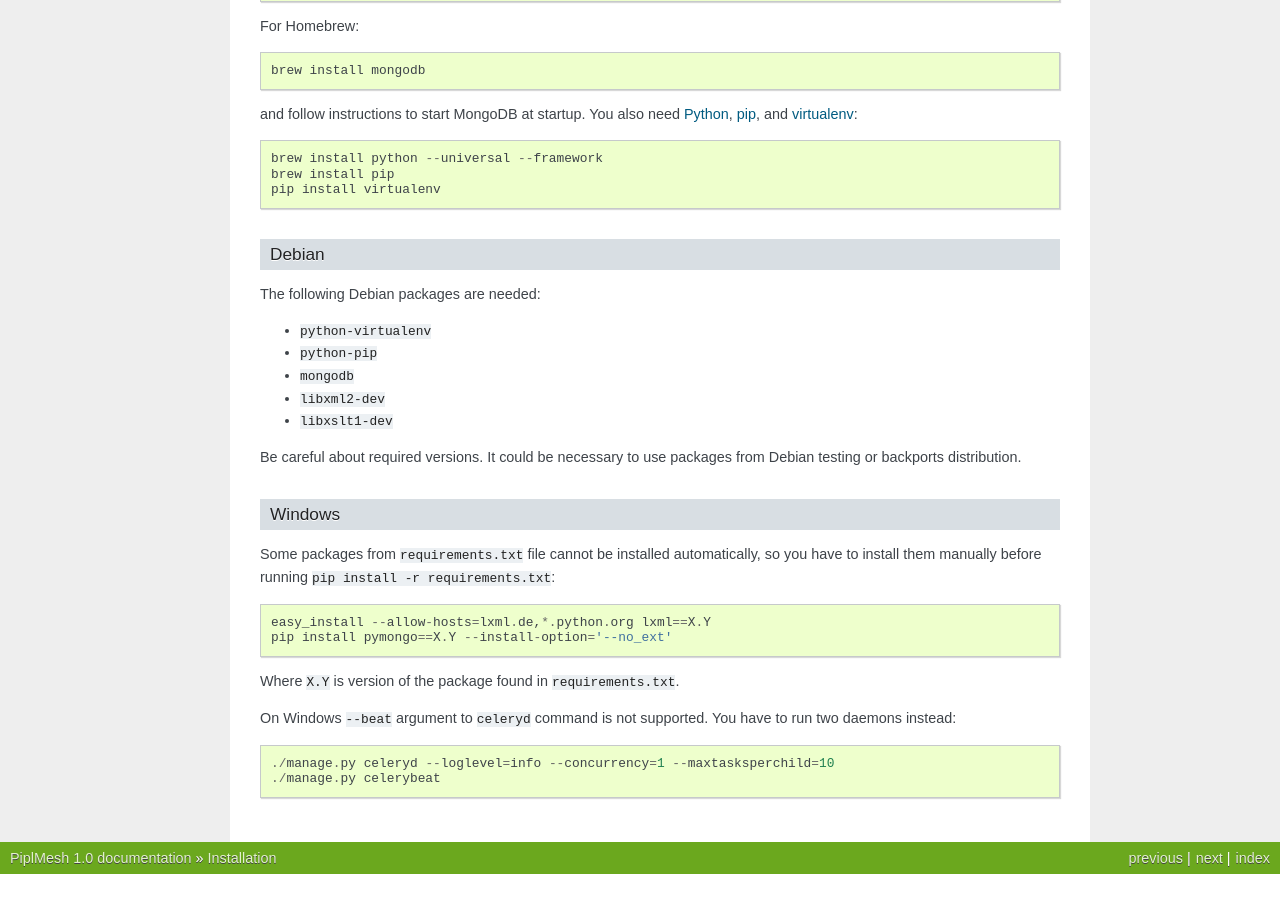
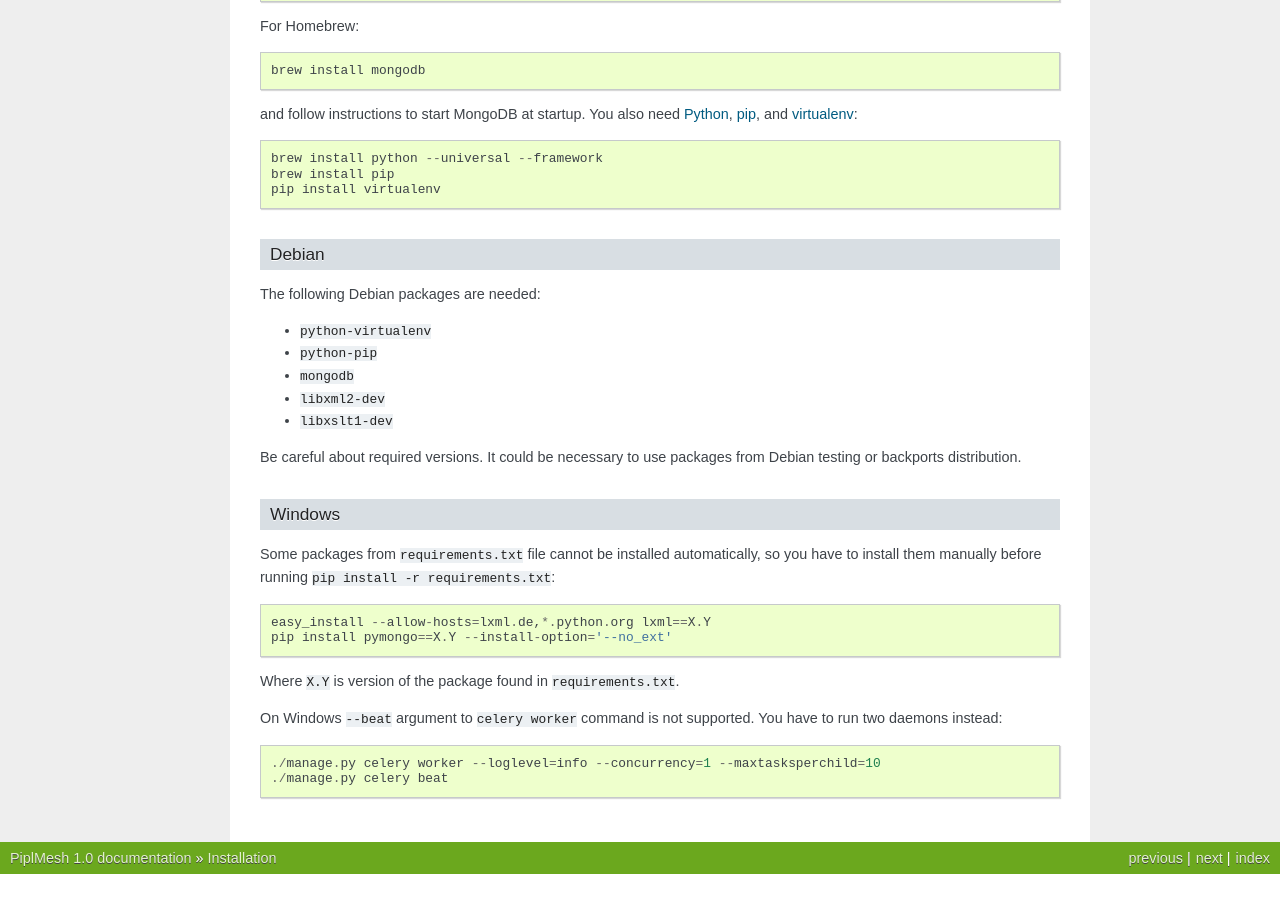
Before and after one commit to wlanslovenija/PiplMesh, a Sphinx documentation site: the page built from docs/installation.rst, in a window 1280 px wide and 900 px high, scrolled down 1547 px. Built offline with Sphinx 7.4.7, drawn with Linux system fonts in a browser that asks for light colours; some of the changed text lies outside the part shown.

Commit message:
Upgraded celery.

```diff
--- a/docs/installation.rst
+++ b/docs/installation.rst
@@ -17,7 +17,7 @@ In addition to Python_ the following is required on the system to run PiplMesh:
 * Libxslt_
 
 .. _Python: http://python.org/
-.. _Django-supported: https://docs.djangoproject.com/en/1.4/ref/databases/
+.. _Django-supported: https://docs.djangoproject.com/en/dev/ref/databases/
 .. _virtualenv: http://pypi.python.org/pypi/virtualenv
 .. _pip: http://pypi.python.org/pypi/pip
 .. _MongoDB: http://www.mongodb.org/
@@ -66,7 +66,7 @@ Running
 PiplMesh consist of many components, so multiple daemons should be running. Run
 the following in separate terminals::
 
-    ./manage.py celeryd --loglevel=info --concurrency=1 --maxtasksperchild=10 --beat
+    ./manage.py celery worker --loglevel=info --concurrency=4 --maxtasksperchild=10 --beat
     ./manage.py runpushserver
     ./manage.py runserver
 
@@ -74,7 +74,7 @@ PiplMesh is now available at http://127.0.0.1:8000/.
 
 More about Django development server in its `documentation`_.
 
-.. _documentation: https://docs.djangoproject.com/en/1.4/intro/tutorial01/#the-development-server
+.. _documentation: https://docs.djangoproject.com/en/dev/intro/tutorial01/#the-development-server
 
 Platform Specific Instructions
 ------------------------------
@@ -130,8 +130,8 @@ requirements.txt``::
 
 Where ``X.Y`` is version of the package found in ``requirements.txt``.
 
-On Windows ``--beat`` argument to ``celeryd`` command is not supported. You
-have to run two daemons instead::
+On Windows ``--beat`` argument to ``celery worker`` command is not supported.
+You have to run two daemons instead::
 
-    ./manage.py celeryd --loglevel=info --concurrency=1 --maxtasksperchild=10
-    ./manage.py celerybeat
+    ./manage.py celery worker --loglevel=info --concurrency=1 --maxtasksperchild=10
+    ./manage.py celery beat
--- a/requirements.txt
+++ b/requirements.txt
@@ -7,10 +7,10 @@ amqplib==1.0.2
 anyjson==0.3.3
 billiard==2.7.3.15
 blinker==1.2
-celery==3.0.5
+celery==3.0.10
 django-appconf==0.5
 django-browserid==0.6
-django-celery==3.0.4
+django-celery==3.0.10
 django-classy-tags==0.3.4.1
 django-missing==0.1.4
 django-pushserver==0.1.10
@@ -19,7 +19,7 @@ django-staticfiles==1.2.1
 -e git+https://github.com/mitar/django-tastypie.git@c4fd1dc3cb7fc9f2e16ebd05bd120d10a9d09055#egg=django-tastypie
 django-tastypie-mongoengine==0.2.3
 docutils==0.9.1
-kombu==2.3.2
+kombu==2.4.7
 lxml==2.3
 mimeparse==0.1.3
 -e git+https://github.com/mitar/django-mongodbforms.git@01201c7b14127a3cb2cb027965320ed8ec499a4e#egg=mongodbforms-dev
```
